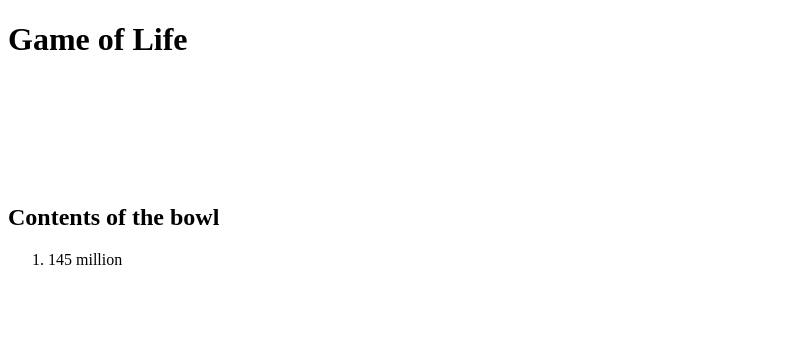
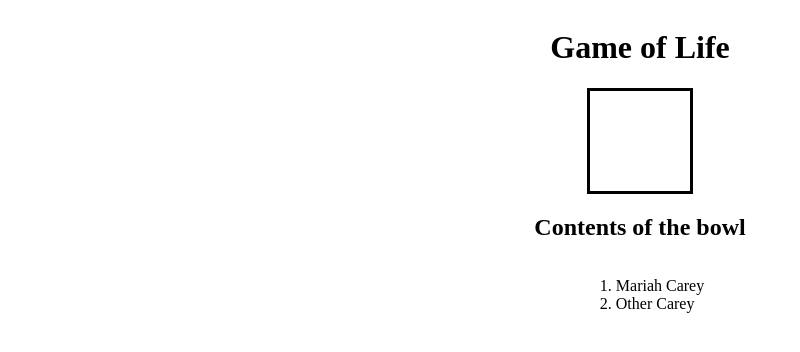
Before and after one commit to KvanQuilst/TrendingLIfe, a website: page index.html in a window 1280 px wide. Shown: the whole page, without its empty margins (0-800 px from the left). Drawn offline with Linux system fonts and the light colour scheme.

Commit message:
updated css and reorganized structure

```diff
--- a/app.js
+++ b/app.js
@@ -6,6 +6,8 @@ const http = require('http');
 const hostname = '127.0.0.1'
 const port = 3000;
 
+app.use('/assets', express.static('assets'))
+
 app.get('/', function(req, res) {
   res.sendFile(__dirname + '/index.html');
 })
--- /dev/null
+++ b/assets/css/stylesheet.css
@@ -0,0 +1,27 @@
+
+#title{
+    justify-content: center;
+
+}
+
+#main{
+    display:flex;
+    flex-direction: column;
+    align-items: center;
+
+}
+
+#fishbowl{
+    border: solid;
+    border-width: .1cm .1cm;
+    border-color: black;
+
+}
+
+#fishbowl_title{
+
+}
+
+#fishbowl_list{
+
+}
--- /dev/null
+++ b/assets/js/load.js
@@ -0,0 +1,33 @@
+//const {getTrends} = require('./trends');
+//const {seed, generation} = require('./gol');
+
+
+function initialize(){
+    // load the requests
+    //var trends = getTrends();
+    /* of form "Title":value, "Traffic": value */
+    console.log("Here!")
+    var trends = {"list":[
+        {"Title":"Mariah Carey", "Traffic":"20000"},
+        {"Title":"Other Carey", "Traffic":"2000"}] };
+    // Trends
+    loadTrends(trends);
+    // seed the gol
+    //seed(trends);
+    // start the gol
+    //generation();
+}
+
+
+function loadTrends(trends){
+    var list = document.getElementById('fishbowl_list');
+    for (x in trends.list){
+        let i = trends.list[x];
+        let node = document.createElement('li')
+        console.log(i);
+        node.appendChild(document.createTextNode(i.Title));
+        list.appendChild(node);
+    }
+}
+
+initialize();
--- a/css/stylesheet.css
+++ /dev/null
@@ -1,16 +0,0 @@
-#title{
-    justify-content: center;
-    background-color: black;
-}
-
-#fishbowl{
-    justify-content: center;
-}
-
-#fishbowl_title{
-    justify-content: center;
-}
-
-#fishbowl_list{
-    justify-content: center;
-}
--- a/index.html
+++ b/index.html
@@ -9,20 +9,16 @@
   <meta name="description" content="The HTML5 Herald">
   <meta name="author" content="SitePoint">
 
-  <link rel="stylesheet" href="styles.css">
-  <style type="text/css">
-  </style>
-
+  <link rel="stylesheet" href="assets/css/stylesheet.css">
 </head>
 
-<body>
+<body id="main">
   <h1 id="title"> Game of Life </h1>
   <canvas id="fishbowl" width="100" height="100"></canvas>
-  <script src="js/load.js"></script>
+  <script src="assets/js/load.js" defer></script>
 
   <h2 id="fishbowl_list_title">Contents of the bowl</h2>
   <ol id="fishbowl_list">
-    <li>145 million</li>
   </ol>
 
 </body>
```
Also changed, not shown: test/test_pixel_location.js (+1 -1 lines), assets/js/gol.js (renamed from js/gol.js), assets/js/pixel_location.js (renamed from js/pixel_location.js), assets/js/trends.js (added).
